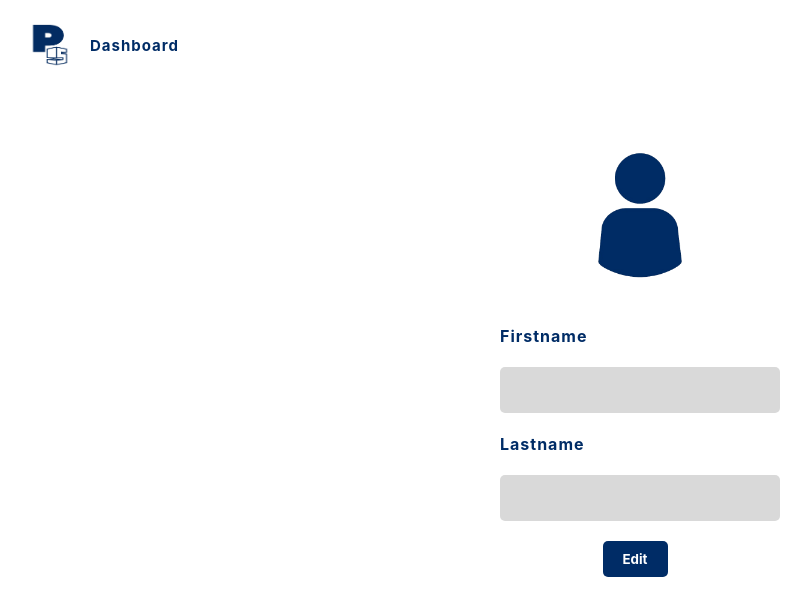
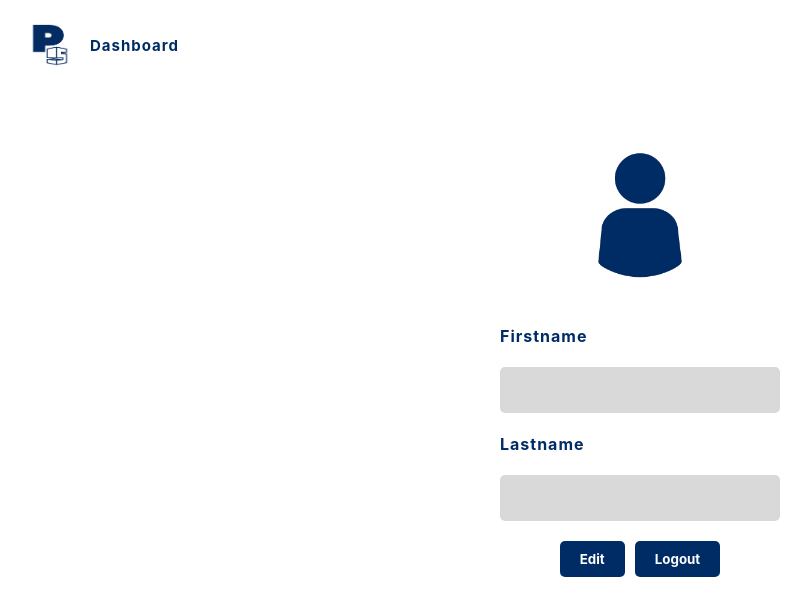
Before and after one commit to ritchelmendaros/penscan-reactjs, a React (Create React App) app: page /userprofile/1 in a window 1280 px wide. Shown: the top 616 px of the page, without its empty margins (0-811 px from the left). Built offline with nearby package versions, Linux system fonts and the light colour scheme; no server answers.

Commit message:
added logout in user profile

```diff
--- a/src/css/AddFiles.css
+++ b/src/css/AddFiles.css
@@ -267,7 +267,7 @@ body::-webkit-scrollbar {
   display: flex;
   flex-direction: row;
   justify-content: space-between;
-  margin-top: 50px;
+  margin-top: 30px;
   letter-spacing: 1px;
 }
 
--- a/src/css/UserProfile.css
+++ b/src/css/UserProfile.css
@@ -59,17 +59,26 @@
   text-align: center;
 }
 
+.editbutton-container {
+  display: flex;
+  justify-content: center;
+  margin-top: 20px;
+}
+
 .edit-button {
-  margin-top: 20px;
   background-color: #002c66;
   color: white;
   border: none;
   font-family: "Inter", sans-serif;
   font-weight: bold;
-  margin-right: 10px;
   padding: 10px 20px;
   border-radius: 5px;
   cursor: pointer;
+  margin-right: 10px; /* Add margin to the right of each button */
+}
+
+.edit-button:last-child {
+  margin-right: 0; /* Remove the margin from the last button */
 }
 
 .popup-button {
@@ -88,5 +97,5 @@
 .popup-message {
   font-family: "Inter", sans-serif;
   font-weight: bold;
-  color: #002c66;
+  background-color: #002c66;
 }
--- a/src/pages/AddFiles.js
+++ b/src/pages/AddFiles.js
@@ -317,7 +317,7 @@ const AddFiles = () => {
                 </tr>
               </thead>
               <tbody>
-              {itemAnalysis.map((item, index) => (
+                {itemAnalysis.map((item, index) => (
                   <tr key={index}>
                     <td>{item.itemNumber}</td>
                     <td>{item.correctCount}</td>
--- a/src/pages/UserProfile.js
+++ b/src/pages/UserProfile.js
@@ -35,6 +35,10 @@ const UserProfile = () => {
     } else {
       navigate(`/studentdashboard/${username}`);
     }
+  };
+
+  const handleLogoutClick = () => {
+    navigate(`/login`);
   };
 
   const handleEditClick = async () => {
@@ -92,9 +96,14 @@ const UserProfile = () => {
             onChange={(e) => setLastName(e.target.value)}
           />
         </div>
-        <button className="edit-button" onClick={handleEditClick}>
-          Edit
-        </button>
+        <div className="editbutton-container">
+  <button className="edit-button" onClick={handleEditClick}>
+    Edit
+  </button>
+  <button className="edit-button" onClick={handleLogoutClick}>
+    Logout
+  </button>
+</div>
       </div>
       {showPopup && (
         <div className="popup">
```
